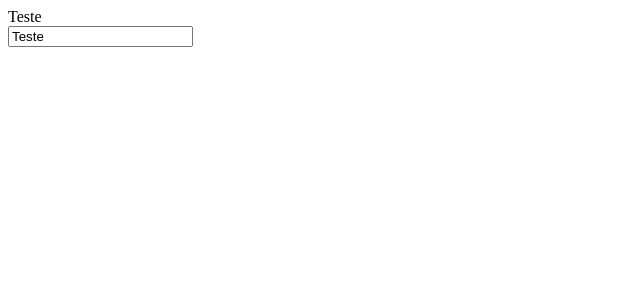
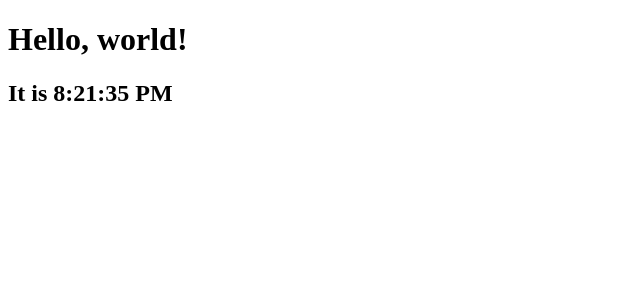
Before and after one commit to MilaChung/React_Exercises, a React (Create React App) app in the folder exercises/: page / in a window 1280 px wide. Shown: the top 300 px of the page, without its empty margins (0-640 px from the left). Built offline with nearby package versions, Linux system fonts and the light colour scheme.

Commit message:
Clock example

```diff
--- a/exercises/src/index.js
+++ b/exercises/src/index.js
@@ -1,8 +1,18 @@
 import React from 'react';
 import ReactDOM from 'react-dom';
-import Field from './components/field';
 
-ReactDOM.render(
-  <Field initialValue='Teste' />,
-  document.getElementById('root')
-);
+function tick() {
+  const element = (
+    <div>
+      <h1>Hello, world!</h1>
+      <h2>It is {new Date().toLocaleTimeString()}</h2>
+    </div>
+  );
+
+  ReactDOM.render(
+    element,
+    document.getElementById('root')
+  );
+}
+
+setInterval(tick, 1000)
```
